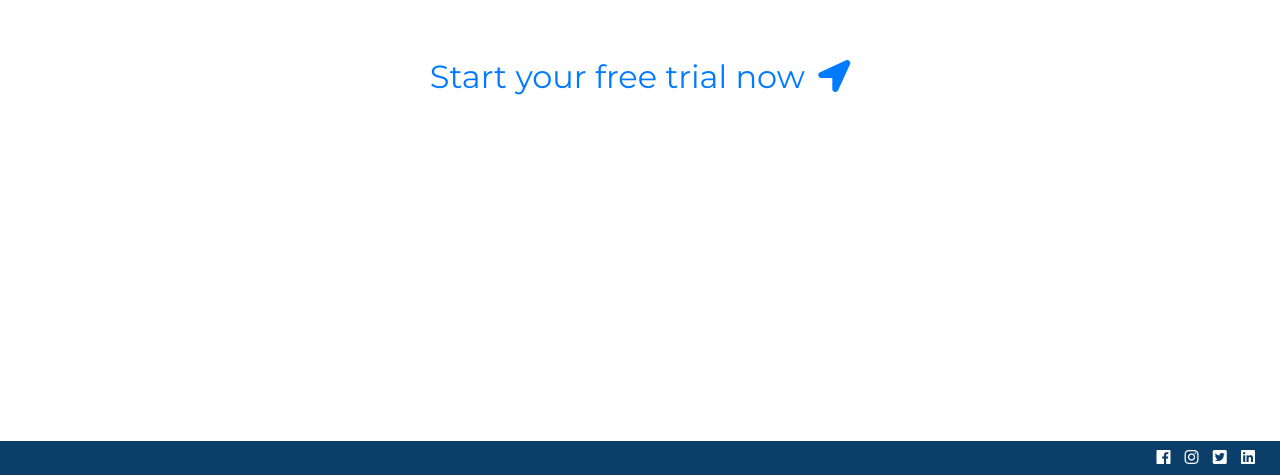
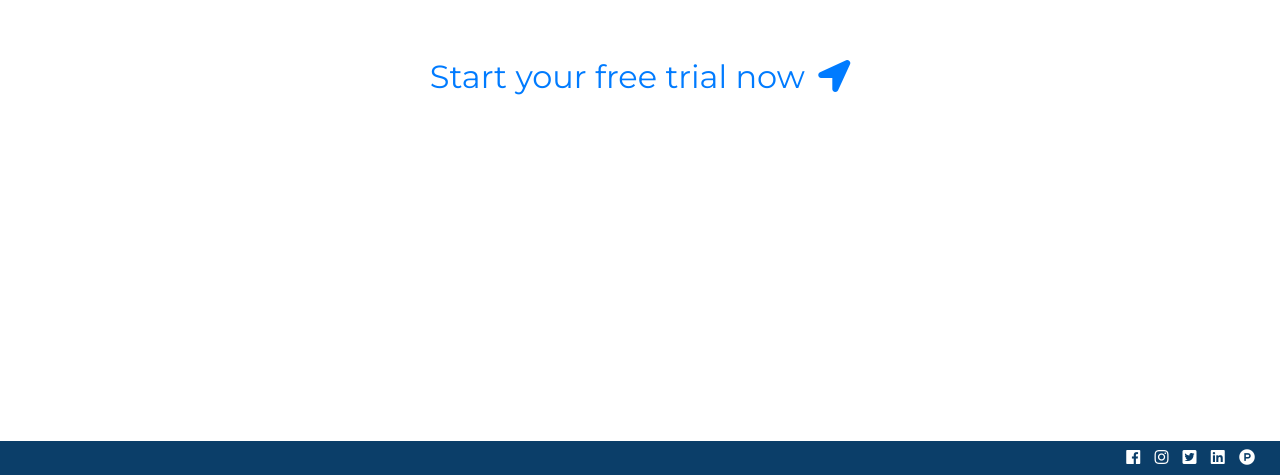
Before and after one commit to cucuso/scheduly-website, a plain HTML site: page index.html in a window 1280 px wide. Shown: the part 4910-5385 px from the top of the page. Drawn offline with nearby package versions, Linux system fonts and the light colour scheme.

Commit message:
added product hunt link

```diff
--- a/index.html
+++ b/index.html
@@ -292,6 +292,7 @@
                 <a href="https://www.instagram.com/scheduly/"><i class="fab fa-instagram" style="margin-right:10px;"></i></a>
                 <a href="https://twitter.com/therealscheduly"><i class="fab fa-twitter-square" style="margin-right:10px;"></i></a>
                 <a href="https://www.linkedin.com/company/40898641"><i class="fab fa-linkedin" style="margin-right:10px;"></i></a>
+                <a href="https://www.producthunt.com/posts/scheduly"><i class="fab fa-product-hunt" style="margin-right:10px;"></i></a>
             </div>
         </div>
     </div>
```
